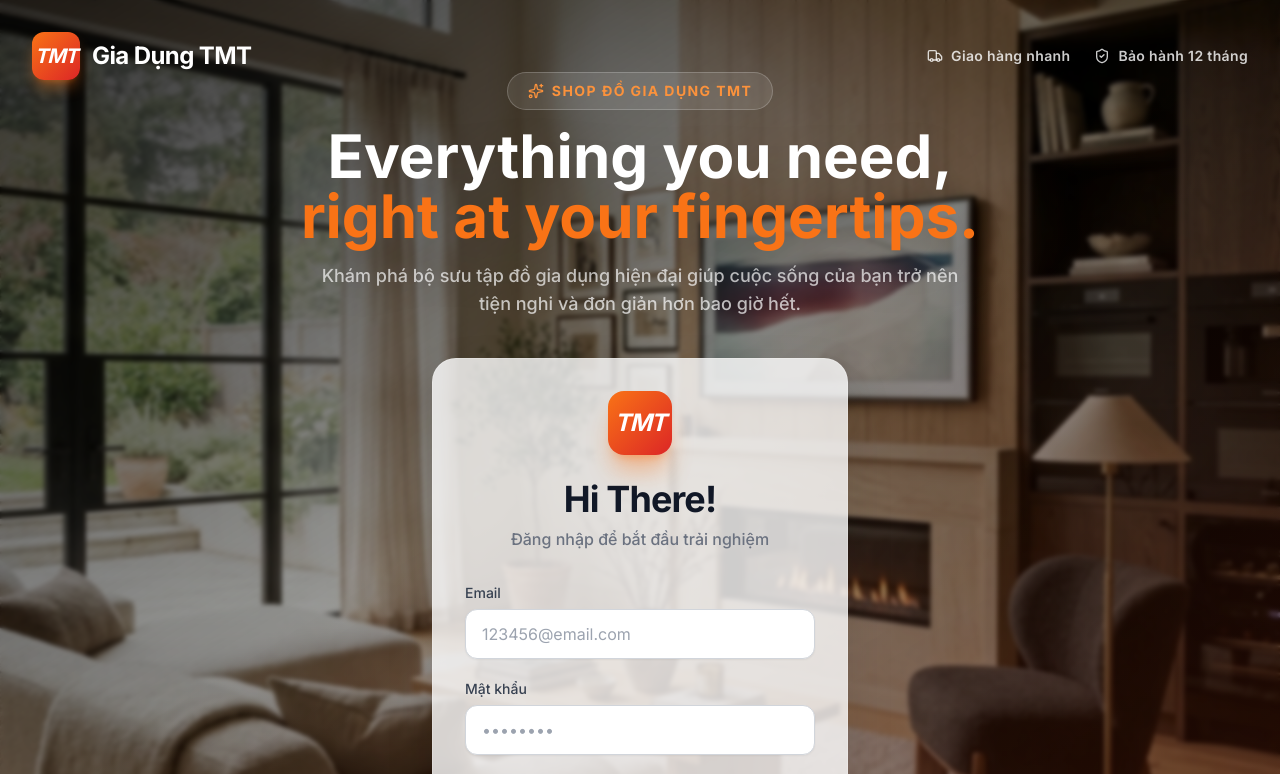
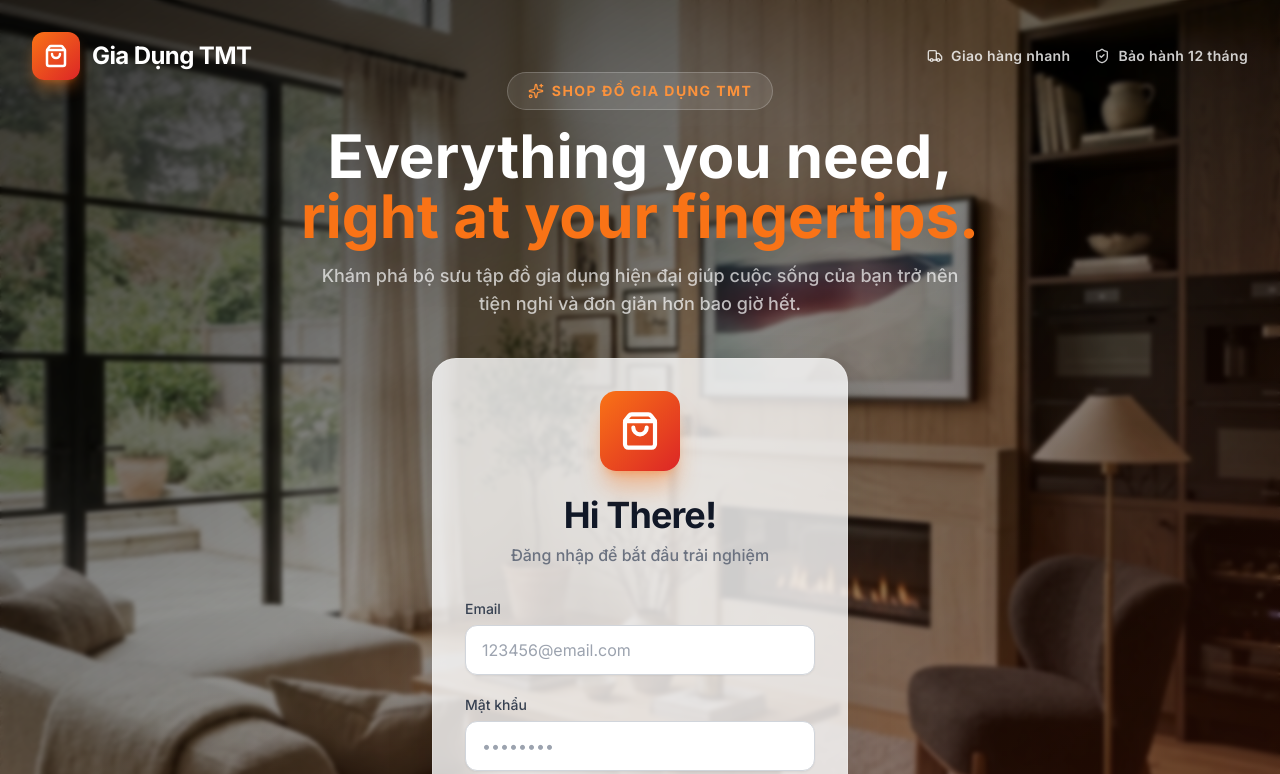
Before and after one commit to thanhpino/DoGiaDung, a React (Vite) app: page /login in a window 1280 px wide. Shown: the top 774 px of the page. Built offline with nearby package versions, Linux system fonts and the light colour scheme; no server answers.

Commit message:
fix logo TMT layout

```diff
--- a/src/components/LoginForm.tsx
+++ b/src/components/LoginForm.tsx
@@ -1,5 +1,6 @@
 import React, { useState } from 'react';
 import { Link } from 'react-router-dom';
+import { ShoppingBag } from 'lucide-react';
 import { useAuth } from '../context/AuthContext';
 import { Input } from '../ui/input';
 import { Button } from '../ui/Button';
@@ -61,8 +62,8 @@ export const LoginForm = () => {
   return (
     <div className="backdrop-blur-xl bg-white/80 dark:bg-gray-900/80 p-8 w-full max-w-md rounded-3xl shadow-[0_20px_50px_rgba(0,0,0,0.1)] border border-white/20 dark:border-white/10 mx-auto">
       <div className="text-center mb-8">
-        <div className="inline-flex items-center justify-center w-16 h-16 mb-6 rounded-2xl bg-gradient-to-br from-orange-500 to-red-600 text-white shadow-xl shadow-orange-500/40 transform hover:rotate-3 transition-transform duration-300">
-          <span className="text-2xl font-black italic tracking-tighter">TMT</span>
+        <div className="inline-flex items-center justify-center w-20 h-20 mb-6 rounded-2xl bg-gradient-to-br from-orange-500 to-red-600 text-white shadow-xl shadow-orange-500/40 transform hover:rotate-3 transition-transform duration-300">
+          <ShoppingBag size={40} strokeWidth={2.5} />
         </div>
         <h2 className="text-4xl font-extrabold text-gray-900 dark:text-white mb-2 tracking-tight">Hi There!</h2>
         <p className="text-gray-500 dark:text-gray-400 font-medium">Đăng nhập để bắt đầu trải nghiệm</p>
--- a/src/pages/LoginPage.tsx
+++ b/src/pages/LoginPage.tsx
@@ -1,6 +1,6 @@
 import { LoginForm } from '../components/LoginForm';
 import loginBg from '../assets/login-bg.png';
-import { ShieldCheck, Truck, Sparkles } from 'lucide-react';
+import { ShieldCheck, Truck, Sparkles, ShoppingBag } from 'lucide-react';
 
 export const LoginPage = () => {
   return (
@@ -20,7 +20,7 @@ export const LoginPage = () => {
       <div className="absolute top-0 left-0 right-0 p-8 flex items-center justify-between z-20">
         <div className="flex items-center gap-3">
           <div className="w-12 h-12 bg-gradient-to-br from-orange-500 to-red-600 rounded-xl flex items-center justify-center shadow-lg shadow-orange-500/40 transform hover:scale-110 transition-all duration-300">
-            <span className="text-xl font-black text-white italic tracking-tighter">TMT</span>
+            <ShoppingBag size={24} strokeWidth={2.5} className="text-white" />
           </div>
           <span className="text-2xl font-black text-white tracking-tight hidden sm:inline-block">Gia Dụng TMT</span>
         </div>
--- a/src/pages/SignupPage.tsx
+++ b/src/pages/SignupPage.tsx
@@ -4,7 +4,7 @@ import { useAuth } from '../context/AuthContext';
 import loginBg from '../assets/login-bg.png';
 import { Input } from '../ui/input';
 import { Button } from '../ui/Button';
-import { ShieldCheck, Sparkles, Star, PartyPopper } from 'lucide-react';
+import { ShieldCheck, Sparkles, Star, PartyPopper, ShoppingBag } from 'lucide-react';
 
 export const SignupPage = () => {
   const { register } = useAuth();
@@ -42,7 +42,7 @@ export const SignupPage = () => {
         <div className="text-center mb-16 text-white animate-fade-in-down">
           <div className="flex items-center justify-center mb-10">
             <div className="w-16 h-16 bg-gradient-to-br from-orange-500 to-red-600 rounded-2xl flex items-center justify-center shadow-2xl shadow-orange-500/40 transform hover:scale-110 transition-transform duration-300">
-              <span className="text-2xl font-black text-white italic tracking-tighter">TMT</span>
+              <ShoppingBag size={32} strokeWidth={2.5} className="text-white" />
             </div>
           </div>
           <h1 className="text-4xl md:text-6xl font-black leading-tight drop-shadow-2xl">
```
